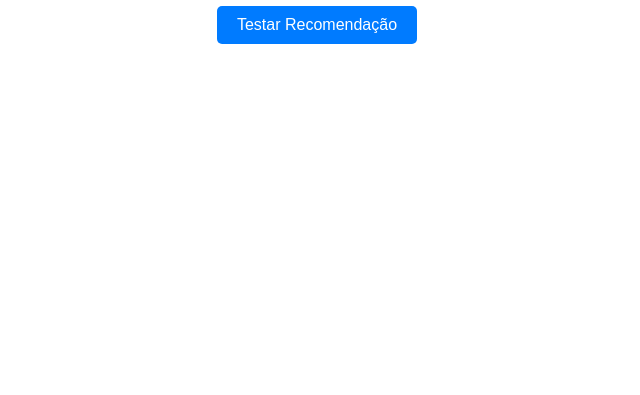
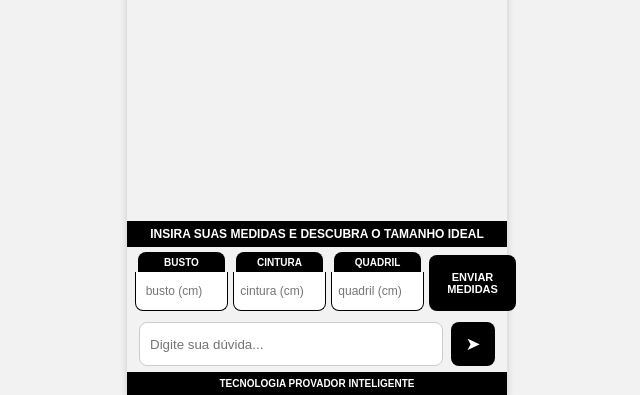
Before and after one commit to aureadress/app.provador, a plain HTML site: page widget/index.html in a window 1280 px wide. Shown: the part 405-800 px from the top of the page, without its empty margins (323-963 px from the left). Drawn offline with Linux system fonts and the light colour scheme.

Commit message:
Update index.html

```diff
--- a/widget/index.html
+++ b/widget/index.html
@@ -1,70 +1,260 @@
 <!DOCTYPE html>
 <html lang="pt-BR">
 <head>
-  <meta charset="UTF-8" />
-  <title>Provador Virtual</title>
-  <meta name="viewport" content="width=device-width, initial-scale=1.0" />
+  <meta charset="UTF-8">
+  <title>Provador Inteligente</title>
   <style>
     body {
-      font-family: sans-serif;
+      margin: 0;
+      font-family: Montserrat, sans-serif;
+      background-color: #f2f2f2;
+    }
+    #container {
+      max-width: 380px;
+      height: 100vh;
+      margin: 0 auto;
+      display: flex;
+      flex-direction: column;
+      box-shadow: 0 2px 8px rgba(0,0,0,0.16);
+      background-color: #f2f2f2;
+    }
+    #topo {
+      background-color: #000;
+      text-align: center;
+      padding: 12px;
+    }
+    #topo img {
+      height: 69px;
+      width: 196px;
+    }
+    #areaMensagens {
+      flex: 1;
+      padding: 8px;
+      font-size: 13px;
+      overflow-y: auto;
+    }
+    #respostaIA {
+      background-color: #000;
+      color: #fff;
+      text-align: center;
+      font-size: 12px;
+      font-weight: bold;
+      white-space: normal;
+      overflow: hidden;
+      padding: 6px 8px;
+    }
+    .linha-inputs {
+      display: flex;
+      justify-content: space-between;
+      align-items: flex-end;
+      padding: 5px 8px;
+      gap: 5px;
+    }
+    .bloco-input {
       display: flex;
       flex-direction: column;
       align-items: center;
+    }
+    .bloco-input div {
+      width: 87px;
+      height: 20px;
+      background-color: #000;
+      color: #fff;
+      font-size: 10px;
+      font-weight: bold;
+      border-radius: 8px 8px 0 0;
+      display: flex;
+      align-items: center;
       justify-content: center;
-      height: 100vh;
-      margin: 0;
     }
-    button {
-      padding: 10px 20px;
-      font-size: 16px;
-      background-color: #007bff;
-      color: white;
+    .bloco-input input {
+      width: 87px;
+      height: 36px;
+      text-align: center;
+      font-size: 12px;
+      border: 1px solid #000;
+      border-top: none;
+      border-radius: 0 0 8px 8px;
+    }
+    #btn-enviar {
+      width: 87px;
+      height: 56px;
+      background-color: #000;
+      color: #fff;
+      font-size: 11px;
+      font-weight: bold;
       border: none;
-      border-radius: 5px;
+      border-radius: 8px;
       cursor: pointer;
     }
-    button:hover {
-      background-color: #0056b3;
+    #area-pergunta {
+      display: flex;
+      padding: 6px 12px;
     }
-    #resposta {
-      margin-top: 20px;
+    #inputPergunta {
+      flex: 1;
+      padding: 10px;
+      border-radius: 8px;
+      border: 1px solid #ccc;
+    }
+    #btn-pergunta {
+      width: 44px;
+      height: 44px;
+      background-color: #000;
+      color: white;
+      font-size: 18px;
+      border-radius: 8px;
+      border: none;
+      margin-left: 8px;
+    }
+    #rodape {
+      background-color: #000;
+      color: white;
+      font-size: 10px;
+      text-align: center;
+      padding: 6px;
       font-weight: bold;
-      color: green;
     }
   </style>
 </head>
 <body>
-  <h1>Provador Virtual</h1>
-  <button id="botao">Testar Recomendação</button>
-  <div id="resposta"></div>
+  <div id="container">
+    <div id="topo">
+      <img src="https://cdn.dooca.store/161300/files/inteligente-1-1.png?v=1744597262" alt="logo" />
+    </div>
+
+    <div id="areaMensagens"></div>
+
+    <div id="respostaIA">INSIRA SUAS MEDIDAS E DESCUBRA O TAMANHO IDEAL</div>
+
+    <div class="linha-inputs">
+      <div class="bloco-input">
+        <div>BUSTO</div>
+        <input id="busto" type="number" placeholder="busto (cm)">
+      </div>
+      <div class="bloco-input">
+        <div>CINTURA</div>
+        <input id="cintura" type="number" placeholder="cintura (cm)">
+      </div>
+      <div class="bloco-input">
+        <div>QUADRIL</div>
+        <input id="quadril" type="number" placeholder="quadril (cm)">
+      </div>
+      <div style="display: flex; align-items: center; height: 56px;">
+        <button id="btn-enviar" onclick="enviarMedidas()">ENVIAR<br>MEDIDAS</button>
+      </div>
+    </div>
+
+    <div id="area-pergunta">
+      <input id="inputPergunta" type="text" placeholder="Digite sua dúvida...">
+      <button id="btn-pergunta" onclick="enviarPergunta()">➤</button>
+    </div>
+
+    <div id="rodape">TECNOLOGIA PROVADOR INTELIGENTE</div>
+  </div>
 
   <script>
-    document.getElementById("botao").addEventListener("click", async () => {
-      const respostaEl = document.getElementById("resposta");
+    function adicionarMensagemCliente(msg) {
+      const area = document.getElementById("areaMensagens");
+      const div = document.createElement("div");
+      div.style.background = "#e6e6e6";
+      div.style.padding = "8px";
+      div.style.borderRadius = "8px";
+      div.style.margin = "6px 0";
+      div.innerHTML = msg;
+      area.appendChild(div);
+      area.scrollTop = area.scrollHeight;
+    }
+
+    function adicionarMensagemIA(msg) {
+      const area = document.getElementById("areaMensagens");
+      const div = document.createElement("div");
+      div.style.background = "#444";
+      div.style.color = "#fff";
+      div.style.padding = "8px";
+      div.style.borderRadius = "8px";
+      div.style.margin = "6px 0";
+      div.innerHTML = msg;
+      area.appendChild(div);
+      area.scrollTop = area.scrollHeight;
+    }
+
+    function atualizarTarja(texto) {
+      document.getElementById("respostaIA").innerHTML = texto;
+    }
+
+    async function enviarMedidas() {
+      const busto = document.querySelector("#busto").value;
+      const cintura = document.querySelector("#cintura").value;
+      const quadril = document.querySelector("#quadril").value;
+      const url = window.location.href;
+
+      if (!busto || !cintura || !quadril) {
+        alert("Por favor, insira todas as medidas!");
+        return;
+      }
+
+      const msgCliente = `
+        <div style='white-space:pre-line;'>
+        Minhas medidas são:<br>
+        Busto: <b>${busto} cm</b><br>
+        Cintura: <b>${cintura} cm</b><br>
+        Quadril: <b>${quadril} cm</b>
+        </div>`;
+      adicionarMensagemCliente(msgCliente);
+      atualizarTarja("CARREGANDO TAMANHO IDEAL...");
 
       try {
-        const resposta = await fetch("https://app.provadorinteligente.com.br/chat", {
-          method: "POST",
-          headers: {
-            "Content-Type": "application/json"
-          },
-          body: JSON.stringify({
-            mensagem: "Recomende um look para mim"
-          })
+        const resposta1 = await fetch('https://app.provadorinteligente.com.br/chat', {
+          method: 'POST',
+          headers: { 'Content-Type': 'application/json' },
+          body: JSON.stringify({ busto, cintura, quadril, url })
         });
 
-        if (!resposta.ok) {
-          throw new Error("Erro na resposta do servidor");
-        }
+        const data = await resposta1.json();
+        const tamanho = data.resposta;
 
-        const dados = await resposta.json();
-        respostaEl.textContent = dados.resposta || "Resposta recebida, mas sem conteúdo.";
-      } catch (erro) {
-        respostaEl.textContent = "Erro ao se conectar com o provador.";
-        respostaEl.style.color = "red";
-        console.error(erro);
+        atualizarTarja(`<div style="font-size: 11px;">COM BASE NAS MEDIDAS ABAIXO, O TAMANHO IDEAL É O:<br><span style="font-size: 24px; font-weight: bold;">${tamanho}</span></div>`);
+
+        const resposta2 = await fetch('https://app.provadorinteligente.com.br/chat', {
+          method: 'POST',
+          headers: { 'Content-Type': 'application/json' },
+          body: JSON.stringify({ busto, cintura, quadril, url, message: "Qual o tamanho ideal?" })
+        });
+
+        const data2 = await resposta2.json();
+        const respostaTexto = data2?.choices?.[0]?.message?.content?.trim() || 'Desculpe, não foi possível obter a resposta.';
+        adicionarMensagemIA(respostaTexto);
+
+      } catch (error) {
+        console.error('Erro ao enviar as medidas:', error);
       }
-    });
+    }
+
+    async function enviarPergunta() {
+      const input = document.getElementById("inputPergunta");
+      const pergunta = input.value.trim();
+      const url = window.location.href;
+
+      if (!pergunta) return;
+
+      adicionarMensagemCliente(pergunta);
+      input.value = "";
+
+      try {
+        const response = await fetch('https://app.provadorinteligente.com.br/chat', {
+          method: 'POST',
+          headers: { 'Content-Type': 'application/json' },
+          body: JSON.stringify({ url, message: pergunta })
+        });
+
+        const data = await response.json();
+        const respostaTexto = data?.choices?.[0]?.message?.content?.trim() || 'Desculpe, não foi possível obter a resposta.';
+        adicionarMensagemIA(respostaTexto);
+      } catch (error) {
+        console.error('Erro ao enviar pergunta:', error);
+      }
+    }
   </script>
 </body>
 </html>
```
